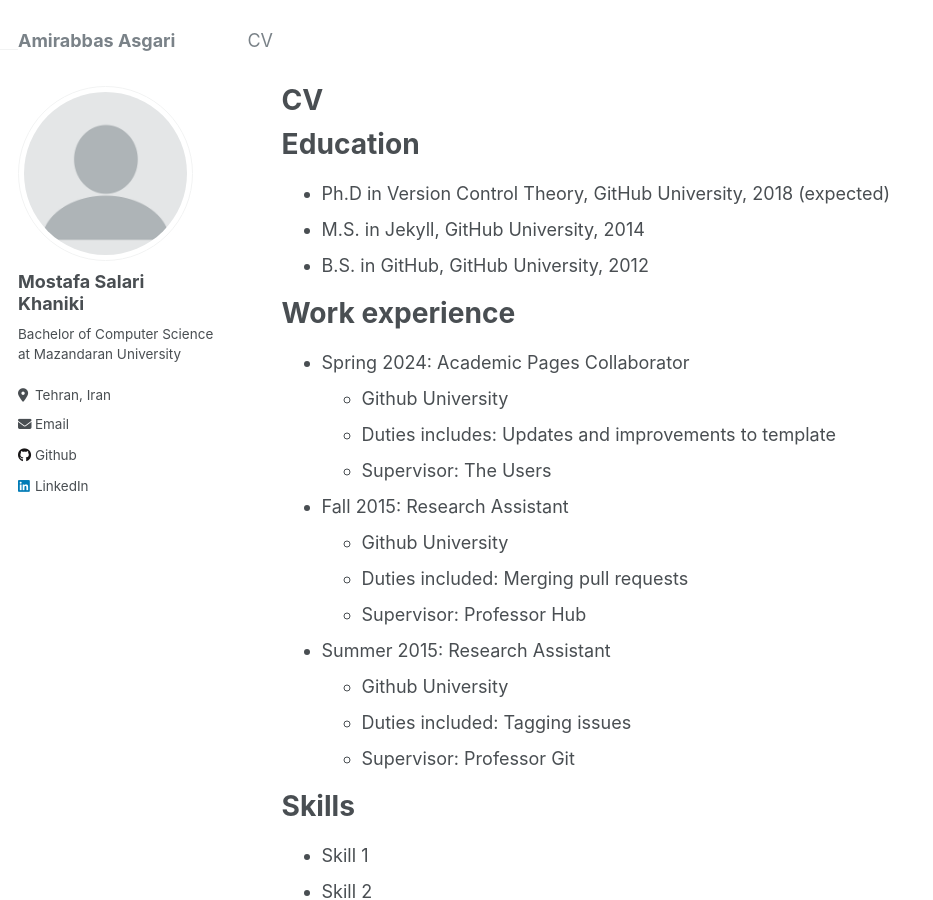
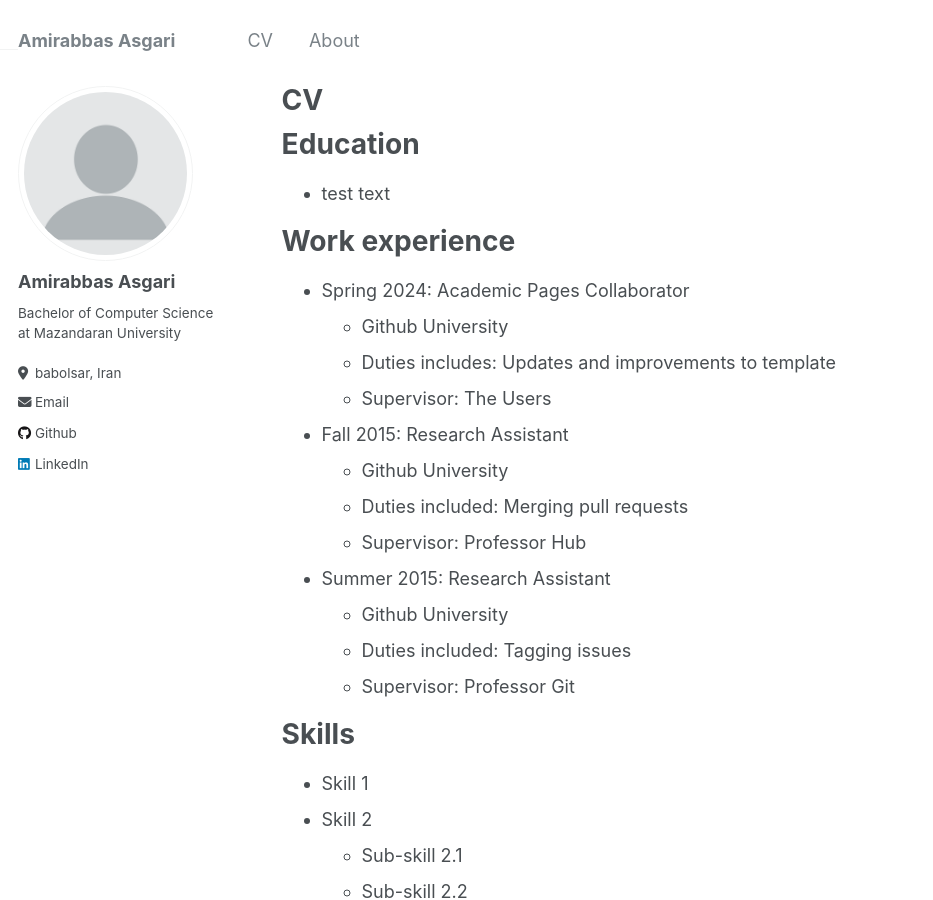
Before and after one commit to amirabbasasgari/amirabbasasgari.github.io, a Jekyll site: the page built from _pages/cv.md, in a window 1280 px wide and 900 px high. Shown: the whole window, without its empty margins (0-933 px from the left). Built offline with Jekyll 4.4.1, drawn with Linux system fonts in a browser that asks for light colours.

Commit message:
test push

```diff
--- a/_config.yml
+++ b/_config.yml
@@ -13,7 +13,7 @@ name                     : &name "Amirabbas Asgari"
 description              : &description "Electronic engineer student"
 url                      : https://amirabbasasgari.github.io # the base hostname & protocol for your site e.g. "https://mmistakes.github.io"
 baseurl                  : "" # the subpath of your site, e.g. "/blog"
-repository               : "mostafasalarikhaniki/mostafasalarikhaniki.github.io"
+repository               : "amirabbasasgari/amirabbasasgary.github.io"
 teaser                   :  # filename of teaser fallback teaser image placed in /images/, .e.g. "500x300.png"
 breadcrumbs              : false # true, false (default)
 words_per_minute         : 160
@@ -80,14 +80,14 @@ analytics:
 
 # Site Author
 author:
-  name             : "Mostafa Salari Khaniki"
+  name             : "Amirabbas Asgari"
   avatar           : "profile.png"
   bio              : "Bachelor of Computer Science at Mazandaran University"
-  location         : "Tehran, Iran"
+  location         : "babolsar, Iran"
   employer         :
   pubmed           :
   googlescholar    :
-  email            : "mslri79kh@gmail.com"
+  email            : "amirbabbasasgary9731@gmail.com"
   researchgate     :  # example: "https://www.researchgate.net/profile/yourprofile"
   uri              :
   bitbucket        :
@@ -96,13 +96,13 @@ author:
   flickr           :
   facebook         :
   foursquare       :
-  github           : "m-salari"
+  github           : "MrJp3x"
   google_plus      :
   keybase          :
   instagram        :
   impactstory      :
   lastfm           :
-  linkedin         : "mostafa-salari-khaniki"
+  linkedin         : "amir-abbas-asgari"
   orcid            :
   pinterest        :
   soundcloud       :
--- a/_data/navigation.yml
+++ b/_data/navigation.yml
@@ -2,3 +2,6 @@
 main:
   - title: "CV"
     url: /cv/
+
+  - title: "About"
+    url: /about/
--- a/_pages/cv.md
+++ b/_pages/cv.md
@@ -10,13 +10,11 @@ redirect_from:
 {% include base_path %}
 
 Education
-======
-* Ph.D in Version Control Theory, GitHub University, 2018 (expected)
-* M.S. in Jekyll, GitHub University, 2014
-* B.S. in GitHub, GitHub University, 2012
+===
+* test text
 
 Work experience
-======
+===
 * Spring 2024: Academic Pages Collaborator
   * Github University
   * Duties includes: Updates and improvements to template
```
